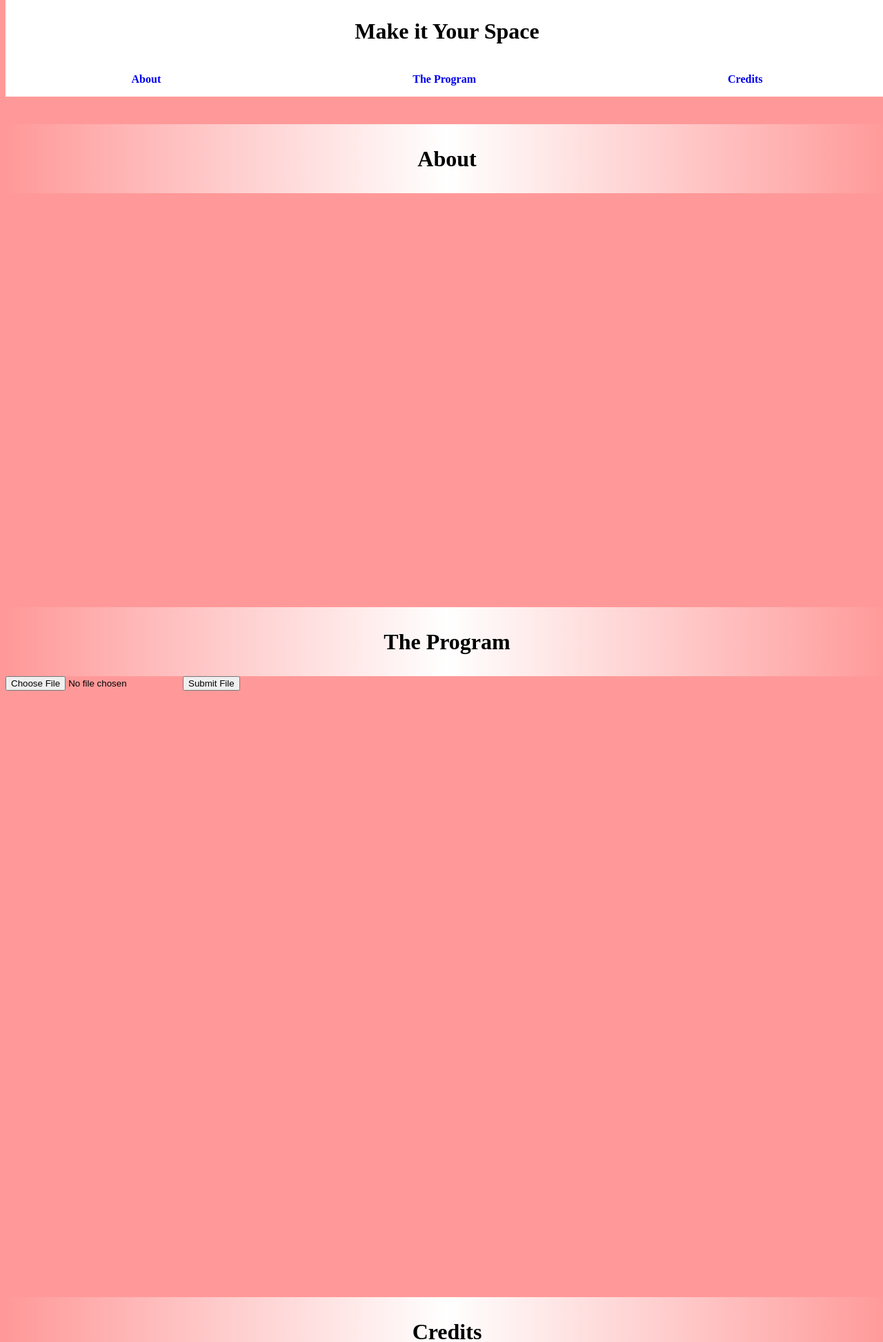
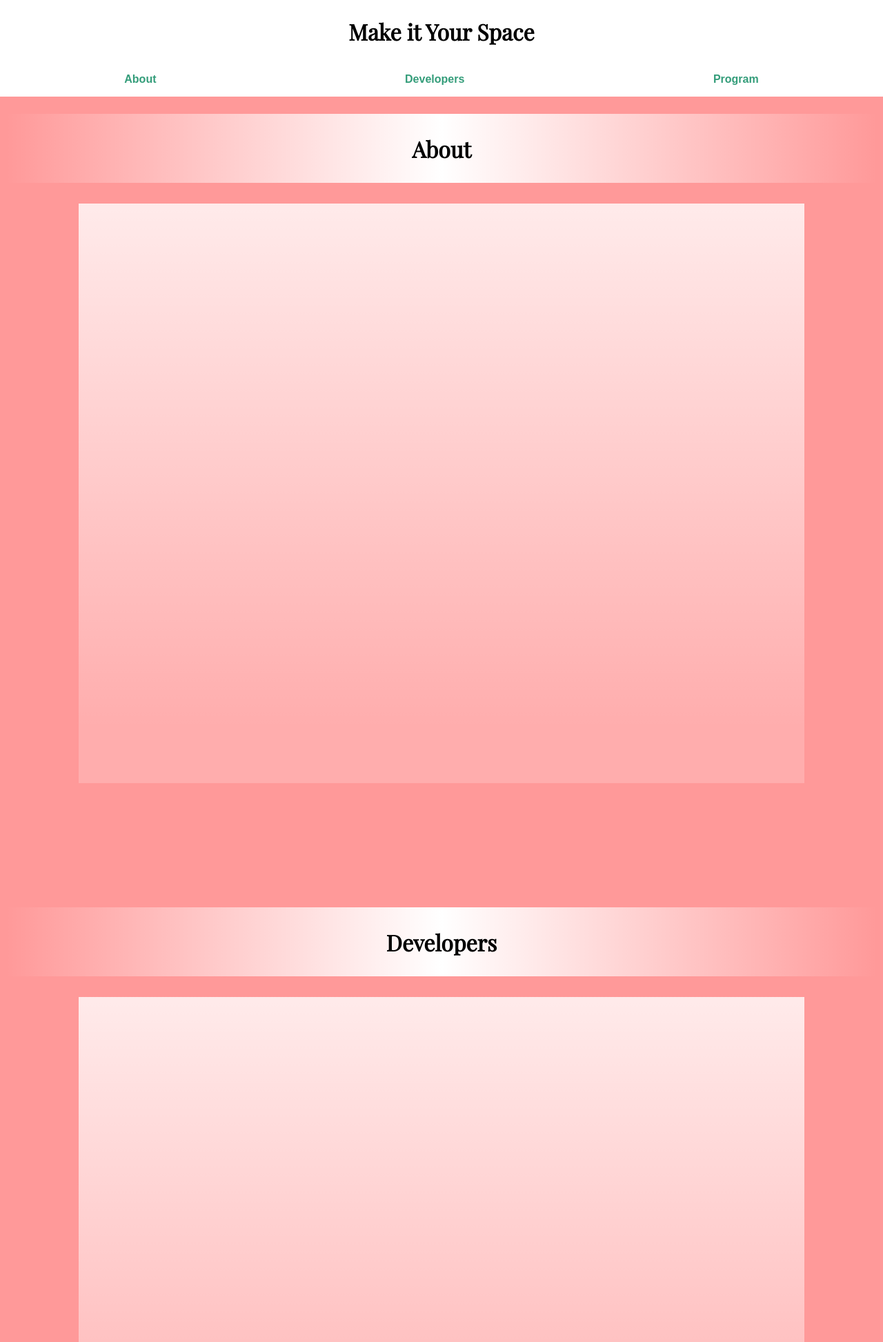
Before and after one commit to Autumn-Coding/U-of-T-Hacks-Project, a Flask app: template templates/page.html in a window 1280 px wide. Shown: the top 1945 px of the page at 69% size. Run offline with Flask 2, Linux system fonts and the light colour scheme; the template is opened without the code that fills it, so the values that code supplies are empty.

Commit message:
More Aesthetic Changes

```diff
--- a/templates/page.html
+++ b/templates/page.html
@@ -3,27 +3,41 @@
 <head>
 
     <link rel="stylesheet" type="text/css" href="style.css" />
+    <link rel="preconnect" href="https://fonts.gstatic.com">
+    <link href="https://fonts.googleapis.com/css2?family=Playfair+Display&display=swap" rel="stylesheet">
 </head>
 <body>
-<div id="topHeader" class="topBar animatedFade"><h1>Make it Your Space</h1></div>
-<div id="navigation" class="topBar pleaseStay animatedFade">
+<div id="topHeader" class="contain animatedFade"><h1>Make it Your Space</h1></div>
+<div id="navigation" class="contain pleaseStay animatedFade">
     <a href="#About">About</a>
-    <a href="#theProgram">The Program</a>
-    <a href="#credits">Credits</a>
+    <a href="#Developers">Developers</a>
+    <a href="#theProgram">Program</a>
 </div>
 
-<div id="About" class="bodyBox">
-    <div class="bodyHeader topBar"><h1>About</h1></div>
+
+<div id="About" class="bodyBox contain">
+    <div class="bodyHeader contain"><h1>About</h1></div>
+    <div class="contentBox"></div>
 </div>
 
-<div id="theProgram" class="bodyBox">
-    <div class="bodyHeader topBar"><h1>The Program</h1></div>
-    <input type="file" id="uploadedImage" accept="image/*" />
-    <button id="submitFile">Submit File</button>
+<div id="Developers" class="bodyBox contain">
+    <div class="bodyHeader contain"><h1>Developers</h1></div>
+    <div class="contentBox"></div>
 </div>
-<div id="credits" class="bodyBox">
-    <div class="bodyHeader topBar"><h1>Credits</h1></div>
+
+<div id="theProgram" class="bodyBox contain">
+    <div class="bodyHeader contain"><h1>The Program</h1></div>
+    <div class="contentBox">
+        <div id="enterImageSpace" class="contain">
+            <label for="uploadedImage" class="custom-file-upload">
+                Upload Your Room Here
+            </label>
+            <input type="file" id="uploadedImage" accept="image/*" />
+            <button id="submitFile">Submit File</button>
+        </div>
+    </div>
 </div>
+
 <script src="script.js"></script>
 </body>
 </html>
--- a/static/style.css
+++ b/templates/style.css
@@ -8,34 +8,31 @@ body {
     background: white;
     position: absolute;
     top: 0px;
+    font-family: 'Playfair Display', serif;
 }
 
 #navigation {
     background: white;
     height: 50px;
     width: 100%;
+    z-index: 10;
+    font-family: Arial;
 }
 
 #navigation a {
     text-decoration: none;
     font-weight: bold;
+    color: #349d7a;
 }
 
 #navigation a:hover {
-    color: blue;
+    color: mediumaquamarine;
 }
 
-#theProgram {
-    top: 800px;
+#enterImageSpace {
+
 }
 
-#credits {
-    top: 1800px;
-}
-
-#About {
-    top: 100px;
-}
 
 
 
@@ -46,22 +43,29 @@ body {
     rgba(255,255,255, 0),
     rgba(255,255,255, 1),
     rgba(255,255,255, 0));
+    font-family: 'Playfair Display', serif;
 }
 
 .bodyBox {
-    position: absolute;
-    padding-top: 80px;
+    position: relative;
     height: 1000px;
     width: 100%;
+    flex-direction: column;
+    margin-top: 150px;
 }
 
-.topBar {
+.contentBox {
+    height: 80%;
+    width: 80%;
+    background-image: linear-gradient(rgba(255,255,255, .8), rgba(255,255,255, .2) 90%);
+    padding: 20px;
+}
+
+.contain {
     display: flex;
-    flex-direction: row;
     justify-content: space-around;
     align-items: center;
-    z-index: 10;
-    margin: 0;
+    left: 0px;
 }
 
 .pleaseStay {
@@ -72,6 +76,17 @@ body {
 .scrollWithMe {
     position: fixed;
     top: 0px;
+}
+
+input[type="file"] {
+    display: none;
+}
+.custom-file-upload {
+    border: 1px solid #ccc;
+    display: inline-block;
+    padding: 6px 12px;
+    cursor: pointer;
+    background: white;
 }
 
 
```
Also changed, not shown: templates/script.js (renamed from static/script.js).
